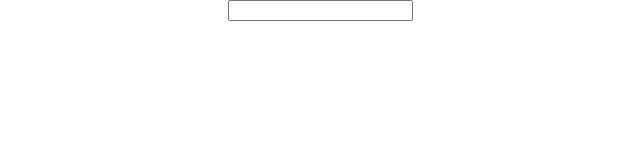
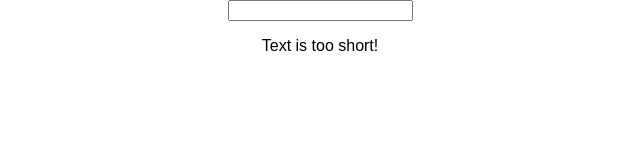
Before and after one commit to NourAlllah/ReactJs, a React (Create React App) app: page / in a window 1280 px wide. Shown: the top 160 px of the page, without its empty margins (320-960 px from the left). Built offline with nearby package versions, Linux system fonts and the light colour scheme.

Commit message:
folder 4 Assigment  pints 2 and 3

```diff
--- a/src/App.js
+++ b/src/App.js
@@ -4,7 +4,7 @@ import './App.css';
 // import UserOutput from './UserOutput/UserOutput';
 // import UserInput from './UseerInput/UserInput';
 // import Person from './Person/person';
-
+import Validation from './Validation/Validation';
 
 
 class App extends Component {
@@ -145,6 +145,7 @@ class App extends Component {
       <div className='App'>
         <input type='text' onChange={this.changeInputHandler} value={this.userInput}/>
         <p>{this.state.userInput}</p>
+        <Validation inputLenght={this.state.userInput.length} />
       </div>
     );
   }
--- /dev/null
+++ b/src/Validation/Validation.js
@@ -0,0 +1,16 @@
+import React from "react";
+
+const Validation = (props) =>{
+    let lenghtValidation ='Text is too short!';
+    if (props.inputLenght > 5) {
+        lenghtValidation ='Text is long enough!';
+    }
+    return (
+        <div>
+            <p>{lenghtValidation}</p>
+        </div>
+    );
+
+}
+
+export default Validation;
```
